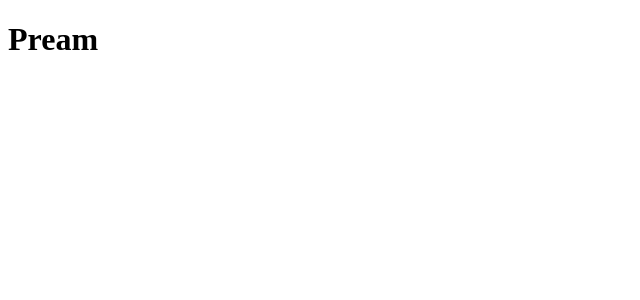
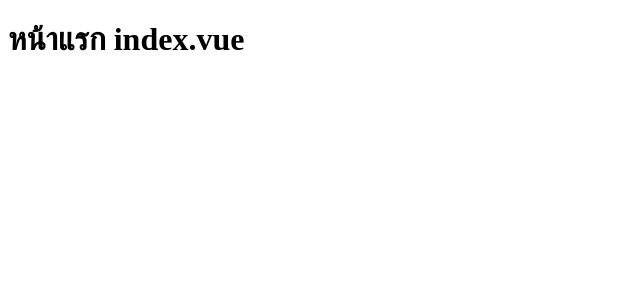
Before and after one commit to thammapakorn/nuxt-basic, a Nuxt app: page / in a window 1280 px wide. Shown: the top 300 px of the page, without its empty margins (0-640 px from the left). Built offline with nearby package versions, Linux system fonts and the light colour scheme.

Commit message:
ทำการลบ app.vue และให้แสดงหน้า index.vue แทน

```diff
--- a/app.vue
+++ /dev/null
@@ -1,5 +0,0 @@
-<template>
-  <div>
-    <h1>Pream</h1>
-  </div>
-</template>
--- /dev/null
+++ b/pages/index.vue
@@ -0,0 +1,11 @@
+<template>
+    <div>
+        <h1>หน้าแรก index.vue</h1>
+    </div>
+</template>
+
+<script setup>
+
+</script>
+
+<style lang="scss" scoped></style>
--- a/tsconfig.json
+++ /dev/null
@@ -1,4 +0,0 @@
-{
-  // https://nuxt.com/docs/guide/concepts/typescript
-  "extends": "./.nuxt/tsconfig.json"
-}
```
